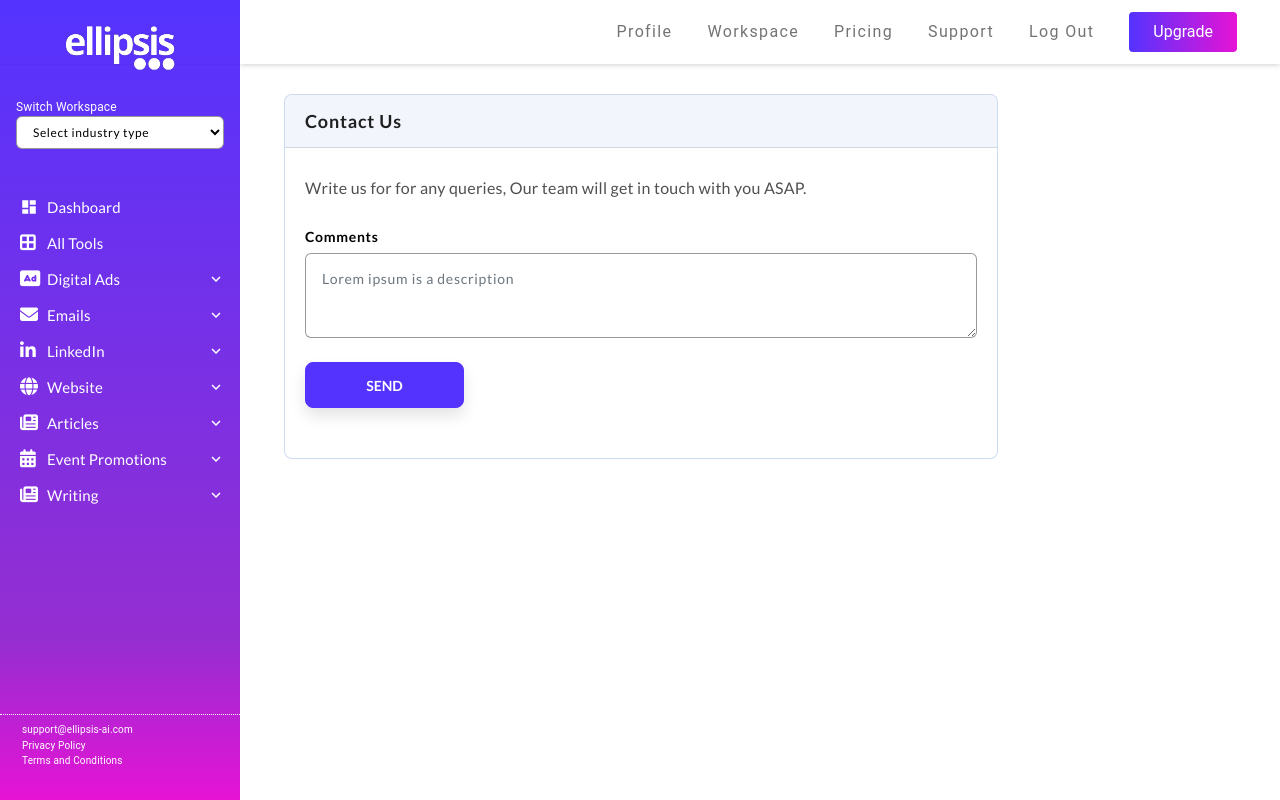
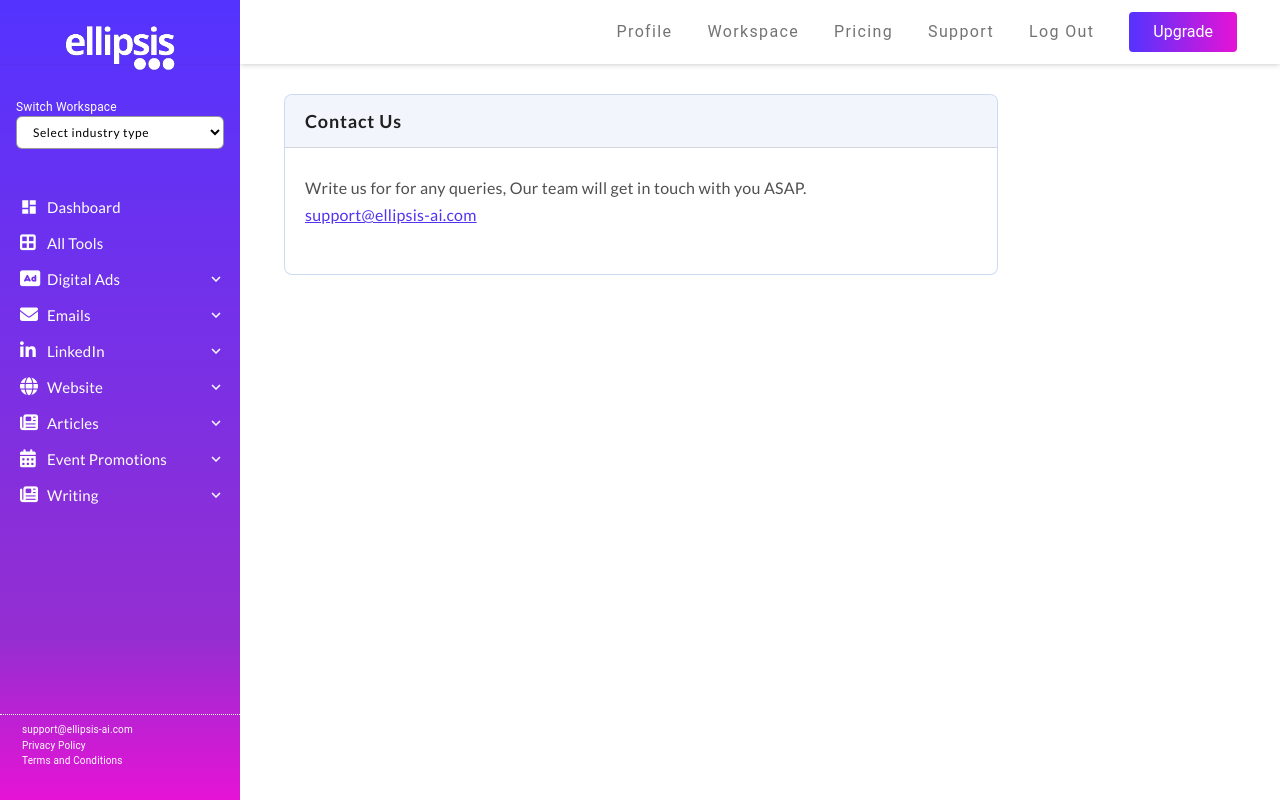
Before and after one commit to santhoshdskumar/ellipsisreact, a React (Create React App) app: page /Support in a window 1280 px wide. Built offline with nearby package versions, Linux system fonts and the light colour scheme.

Commit message:
updated ui fixes

```diff
--- a/src/assets/scss/common.scss
+++ b/src/assets/scss/common.scss
@@ -587,3 +587,9 @@ button.clear {
   z-index: 1;
   bottom:0px;
 }
+.mailto {
+  a {
+    font-size: 16px;
+    color:#5433ef;
+  }
+}
--- a/src/components/ToolkitNotification.js
+++ b/src/components/ToolkitNotification.js
@@ -2,7 +2,7 @@ import React, { Component } from 'react';
 import { Row, Col, Form, Button, Alert } from 'react-bootstrap';
 import { Link } from 'react-router-dom';
 import LandingImage from './../assets/images/landing_image.png';
-
+import CopyToClipboard from 'react-copy-to-clipboard';
 
 export const ToolkitNotification = (props) => {
   let data = props;
@@ -14,11 +14,14 @@ export const ToolkitNotification = (props) => {
       {data == null? <div><img src={LandingImage} className="img-fluid"></img></div> : data.notifcation.map((item) => (
         <Alert key={item.suggestion.id}>
           <div onCopy={item.copy}>
-            <h6>{item.suggestion.Headline}</h6>
-            <p>{item.suggestion.Description}</p>
+            <h6 data-value={item.suggestion.Headline}>{item.suggestion.Headline}</h6>
+            <p data-value={item.suggestion.Description}>{item.suggestion.Description}</p>
             <div className="randomIcons">
             <span className="text-right float-end"  onClick={() => data.add(item.id)}><i class="fas fa-plus"></i></span>
+
+            <CopyToClipboard onCopy={props.copy} text={item.suggestion.Headline, item.suggestion.Description}>
             <span className="text-right float-end"><i class="fas fa-copy"></i></span>
+          </CopyToClipboard>
             </div>
           </div>
         </Alert>
--- a/src/pages/Dashboard.js
+++ b/src/pages/Dashboard.js
@@ -88,7 +88,7 @@ class Dashboard extends React.Component {
                     <Tab eventKey="writing" title="Writing ">
                       <ProductSlider toolkit={Writing} />
                     </Tab>
-                     <Tab eventKey="writing" title="Event Promotions ">
+                     <Tab eventKey="Event" title="Event Promotions ">
                       <ProductSlider toolkit={Event} />
                     </Tab>
                   </Tabs>
--- a/src/pages/DigitalAds/GoogleAds.js
+++ b/src/pages/DigitalAds/GoogleAds.js
@@ -15,10 +15,11 @@ import axios from 'axios';
 import { ToolkitNotification } from './../../components/ToolkitNotification';
 import { FavNotification } from './../../components/FavNotification';
 import { AllNotificationData, FavNotificationData } from '../NotificationData';
-import {CopyToClipboard} from 'react-copy-to-clipboard';
 import LoadingSpinner from '../../components/LoadingSpinner';
 import { CSVLink } from "react-csv";
 import CsvDownload from 'react-json-to-csv'
+import CopyToClipboard from 'react-copy-to-clipboard';
+
 class GoogleAds extends React.Component {
   constructor() {
     super();
@@ -140,7 +141,9 @@ class GoogleAds extends React.Component {
     return errorObj;
   };
 
-
+  onCopy = () => {
+    this.setState({copied: true});
+  };
   handleSubmit = () => {
     const { form, formErrors } = this.state;
     const errorObj = this.validateForm(form, formErrors, this.validateField);
@@ -215,7 +218,9 @@ formSubmit(e) {
     const hapus = this.state.booksfav.filter(item => item.id !== id);
     this.setState({ booksfav: hapus });
   };
-
+  onCopy = () => {
+    this.setState({copied: true});
+  };
   render() {
     let count = 0,
     lengthOne = this.state.valueone?this.state.valueone.length:0,
@@ -312,7 +317,7 @@ formSubmit(e) {
               >
 
                 <Tab eventKey="all" title={`All ${this.state.allCount}`}>
-                {loading ? <LoadingSpinner  /> : <ToolkitNotification notifcation={this.state.consumedData}   add={this.addToFavorite} />}
+                {loading ? <LoadingSpinner  /> : <ToolkitNotification notifcation={this.state.consumedData}   add={this.addToFavorite}  copy={this.onCopy}/>}
                 </Tab>
                 <Tab eventKey="slected" title={`Selected ${this.state.favCount}`}>
                   <FavNotification  booksfav={this.state.booksfav}
@@ -322,7 +327,7 @@ formSubmit(e) {
               </Tabs>
               <div className="clearConsole">
               <CsvDownload data={this.state.consumedData} />
-                <a href="#" className="clear" >Select All</a>
+                <a href="#" className="clear">Select All</a>
               </div>
             </Card>
           </Col>
--- a/src/pages/Support.js
+++ b/src/pages/Support.js
@@ -36,22 +36,9 @@ const Support = () => {
           <Box>
             Write us for for any queries, Our team will get in touch with you
             ASAP.
+            <p className="mt-2 mailto"><a href="mailto:support@ellipsis-ai.com">support@ellipsis-ai.com</a></p>
           </Box>
 
-          <Form className="p-0">
-
-            <Form.Group className="mb-4" controlId="formBasicPassword">
-              <Form.Label>Comments</Form.Label>
-              <Form.Control
-                as="textarea"
-                rows={3}
-                placeholder="Lorem ipsum is a description"
-              />
-            </Form.Group>
-            <Button class="update" type="submit">
-              Send
-            </Button>
-          </Form>
         </div>
       </div>
     </div>
```
